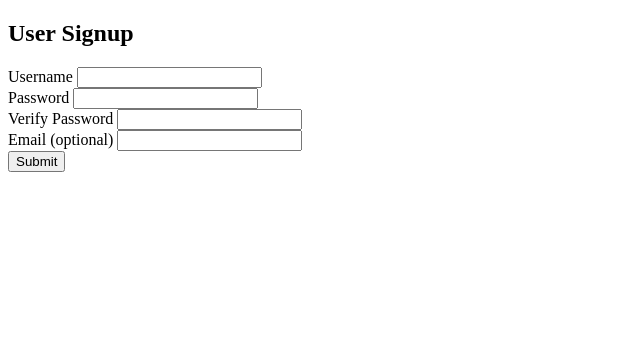
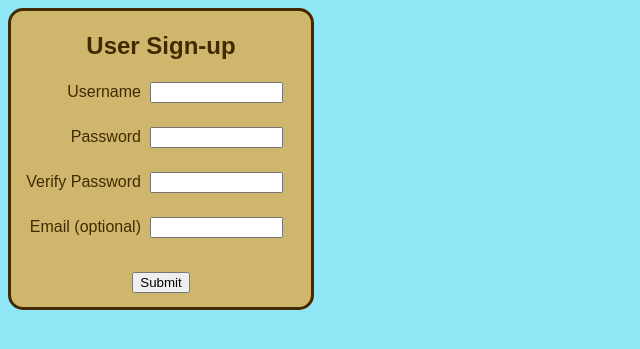
Before and after one commit to alexorear/User-Signup, a Python web app: template templates/signup.html in a window 1280 px wide. Shown: the top 349 px of the page, without its empty margins (0-640 px from the left). Run offline with Jinja, Linux system fonts and the light colour scheme; the template is opened without the code that fills it, so the values that code supplies are empty.

Commit message:
Added css to form

```diff
--- a/app.yaml
+++ b/app.yaml
@@ -9,6 +9,10 @@ handlers:
   static_files: favicon.ico
   upload: favicon\.ico
 
+#Serving Static files (css, images)
+- url: /static
+  static_dir: static
+
 - url: .*
   script: main.app
 
--- a/main.py
+++ b/main.py
@@ -59,7 +59,7 @@ class Index(webapp2.RequestHandler):
                 valid_error = True
 
         if valid_error == True:
-        """if we have an error display an error message"""
+            """if we have an error display an error message"""
             template = env.get_template('signup.html')
             content = template.render(username_error = username_error,
                 username = username, pass_error = pass_error,
--- /dev/null
+++ b/static/styles.css
@@ -0,0 +1,61 @@
+body {
+    font-family: arial, sans-serif;
+    color: #442900;
+    background-color: #8fe7f5;
+}
+
+h2 {
+  text-align: center;
+}
+
+div {
+  font-family: arial, sans-serif;
+  color: #442900;
+  background-color: #ceb76d;
+}
+
+div div {
+  padding-bottom: 2px;
+}
+
+div div div {
+  display: inline-block;
+}
+
+input[type="text"], [type="password"]
+{
+  width: 125px;
+  text-align: left;
+}
+
+.error {
+  padding-left: 35px;
+  font-weight: bold;
+  color: #820202;
+  font-family: arial, sans-serif;
+  font-style: oblique;
+}
+
+.form_label{
+  width: 120px;
+  text-align: right;
+  padding-left: 10px;
+  padding-right: 5px;
+}
+
+#form {
+  border-radius: 15px;
+  border-color: #442900;
+  border-style: solid;
+  border-width: 3px;
+  width: 300px;
+  padding-top: 1px;
+  padding-bottom: 12px;
+}
+
+#submit {
+  margin-top: 10px;
+  margin-left: auto;
+  margin-right: auto;
+  display: block;
+}
--- a/templates/base.html
+++ b/templates/base.html
@@ -1,7 +1,8 @@
 <!DOCTYPE html>
 <html>
   <head>
-      <title>User Signup</title>
+    <link rel="stylesheet" type="text/css" href="/static/styles.css">
+    <title>User Signup</title>
   </head>
 <body>
 
--- a/templates/signup.html
+++ b/templates/signup.html
@@ -1,23 +1,38 @@
 {% extends "base.html" %}
 
 {% block content %}
-<h2> User Signup </h2>
+<div id="form">
+<div><h2> User Sign-up </h2></div>
 <form method='post'>
-  <label> Username </label>
-  <input type='text' name='username'  value='{{ username }}'/>
-  <strong style='color:red'>{{ username_error }}</strong>
-  <br>
-  <label> Password </label>
-  <input type='password' name='password'/>
-  <strong style='color:red'>{{ pass_error }}</strong>
-  <br>
-  <label> Verify Password </label>
-  <input type='password' name='ver_password'/>
-  <br>
-  <label> Email (optional) </label>
-  <input type='text' name='email' value='{{ email }}'/>
-  <strong style='color:red'>{{ email_error }}</strong>
-  <br>
-  <input type='submit'/>
+  <div>
+    <div  class="form_label"><label> Username </label></div>
+    <div><input type='text' name='username'  value='{{ username }}'/></div>
+  </div>
+  <div>
+    <div class="error">{{ username_error}}</div>
+  </div>
+  <div>
+    <div class="form_label"><label> Password </label></div>
+    <div><input type='password' name='password'/></div>
+  </div>
+  <div>
+    <div class="error">{{ pass_error }}</div>
+  </div>
+  <div>
+    <div class="form_label"><label> Verify Password </label></div>
+    <div><input type='password' name='ver_password'/></div>
+  </div>
+  <div><br></div>
+  <div>
+    <div class="form_label"><label> Email (optional) </label></div>
+    <div><input type='text' name='email' value='{{ email }}'/></div>
+  </div>
+  <div>
+    <div class="error">{{ email_error }}</div>
+  </div>
+  <div>
+    <input id="submit" type='submit'/>
+  </div>
 </form>
+</div>
 {% endblock %}
```
Also changed, not shown: 1 other file.
